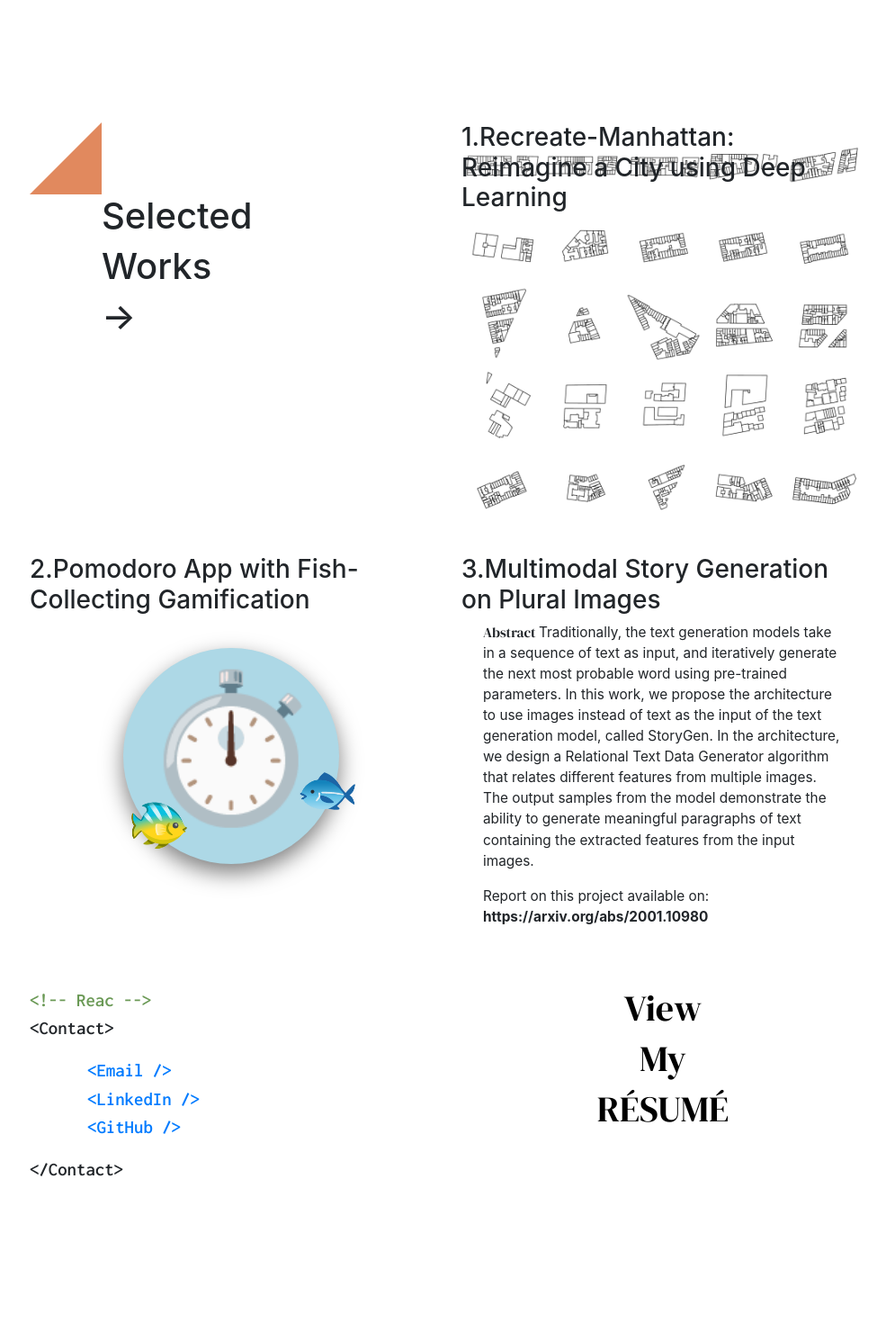
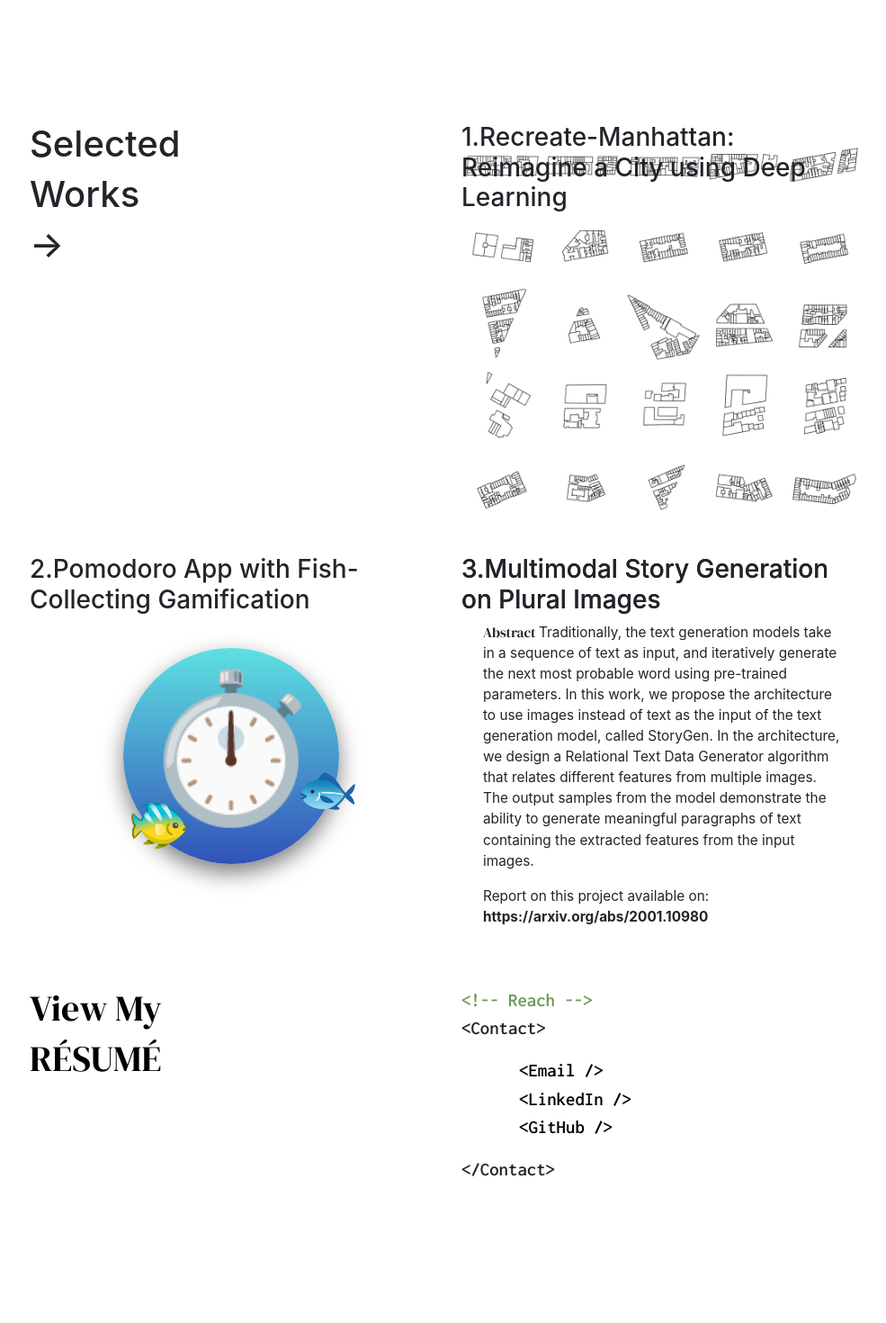
Before and after one commit to jassiay/jiangjing.io, a React (Create React App) app: page / in a window 1280 px wide. Shown: the part 840-2310 px from the top of the page at 90% size, without its empty margins (143-1128 px from the left). Built offline with nearby package versions, Linux system fonts and the light colour scheme.

Commit message:
update style

```diff
--- a/src/App.js
+++ b/src/App.js
@@ -33,8 +33,8 @@ function App() {
       </Row>
       {/* Contact Row */}
       <Row className="d-flex justify-content-center">
+          <SectionCard title="resume" />
           <SectionCard title="contact" />
-          <SectionCard title="resume" />
           <BlankCard threeCol fourCol />
           <BlankCard fourCol />
       </Row>
--- a/src/components/PrimaryCard.js
+++ b/src/components/PrimaryCard.js
@@ -4,9 +4,6 @@ import '../styles.css';
 import profilePic from '../assets/profile_pic.png';
 
 const styles = {
-    nameArea: {
-        backgroundColor: '#e0e0e0',
-    },
     modifyOverflow: {
         overflow: 'visible'
     }
@@ -15,7 +12,7 @@ const styles = {
 function PrimaryCard() {
     return (
         <div className="card-style" style={styles.modifyOverflow}>
-            <div style={styles.nameArea}>
+            <div className="name-area">
                 <h1>JING</h1>
                 <h1>JIANG</h1>
             </div>
--- a/src/components/ProjectCard.js
+++ b/src/components/ProjectCard.js
@@ -25,21 +25,6 @@ function ProjectManhattan() {
             <h3 style={styles.projNum}><span>1.Recreate-Manhattan: Reimagine a City using Deep Learning</span></h3>
             <img className="project-img" src={project1} alt="Project 1" />
             <div className="overlay">
-                <h3 className="title-placeholder">1.Recreate-Manhattan: Reimagine a City using Deep Learning</h3>
-                <p className="info-paragraph">
-                    Curated a dataset consisting of 400 trios of images containing outline, layout, and depth information of the city blocks
-                    in Manhattan.
-                </p>
-                <p className="info-paragraph">
-                    Used the city block depth dataset as ground truth and trained a Pix2Pix Generative Adversarial Networks model that
-                    can generate new depth maps given customized block layout inputs.
-                    Applied this model on various geometric styles to convey innovative concepts of modern architecture and city
-                    planning.
-                </p>
-                <p className="info-paragraph project-link" onClick={()=> window.open("https://recreate-manhattan.jiangjing.io/", "_blank")}>
-                    Visit <br />
-                    <b>https://recreate-manhattan.jiangjing.io/</b>
-                </p>
             </div>
 
         </div>
@@ -56,16 +41,15 @@ function ProjectFishPomodoro() {
             </div>
             <div className="overlay">
                 <h3 className="title-placeholder">2.Pomodoro App with Fish-Collecting Gamification</h3>
-                <p className="info-paragraph">
+                <p className="info-paragraph more-detail">
                 Following Agile Development approaches, developed a smartphone application that features Pomodoro studying
                 techniques, with gamification that enables users to collect animated fish as rewards when they finish studying cycles.
-                </p>
-                <p className="info-paragraph">
+                <br />
                 Used React Native as framework, together with Expo. Used Google Firebase for user authentication and database.
-                </p>
-                <p className="info-paragraph project-link" onClick={()=> window.open("https://tempo-873ec.web.app/", "_blank")}>
-                    Prototype deployed on <br />
-                    <b>https://tempo-873ec.web.app/</b>
+                <br />
+                Prototype deployed on:
+                <br />
+                <b className="project-link" onClick={()=> window.open("https://tempo-873ec.web.app/", "_blank")}>https://tempo-873ec.web.app/</b>
                 </p>
             </div>
         </div>
@@ -75,8 +59,7 @@ function ProjectFishPomodoro() {
 function ProjectStoryGen() {
     return (
         <div onClick={()=> window.open("https://arxiv.org/abs/2001.10980", "_blank")}>
-            {/* <h3 style={styles.projNum}><span style={styles.projNumSpan}>3.</span></h3> */}
-            {/* <img className="project-3-img" src={project3} alt="Project 3" /> */}
+            <h3 style={styles.projNum}><span style={styles.projNumSpan}>3.Multimodal Story Generation on Plural Images</span></h3>
             <h3>3.Multimodal Story Generation on Plural Images</h3>
             <p className="info-paragraph paper-paragraph">
                 <span style={styles.abstract}>Abstract&nbsp;</span>Traditionally, the text generation models take in a sequence of text as input, and iteratively generate
--- a/src/components/SectionCard.js
+++ b/src/components/SectionCard.js
@@ -7,13 +7,9 @@ import resumePDF from '../assets/Resume Jing Jiang.pdf';
 const styles = {
     resumeCard: {
         fontFamily: `'DM Serif Display', serif`,
-        textAlign: 'center'
     },
     workCard: {
         textAlign: 'left',
-    },
-    workCardH1: {
-        marginLeft: 80,
     },
     contactItems: {
         fontFamily: `'Inconsolata', serif`,
@@ -33,7 +29,7 @@ function Contact() {
 
     useEffect(() => {
         const typed = new Typed(typeTarget.current, {
-            strings: ["Reach me out by:"],
+            strings: ["Reach me out by"],
             typeSpeed: 80,
             backSpeed: 50,
             showCursor: false,
@@ -65,8 +61,7 @@ function Resume() {
     return (
         <div style={styles.resumeCard}>
             <a href={resumePDF} target="_blank" className="resume-card">
-                <h1><span>View</span></h1>
-                <h1><span>My</span></h1>
+                <h1><span>View My</span></h1>
                 <h1><span>RÉSUMÉ</span></h1>
             </a>
         </div>
@@ -76,10 +71,9 @@ function Resume() {
 function Work() {
     return (
         <div style={styles.workCard}>
-            <div className="triangle-br"></div>
-            <h1 style={styles.workCardH1}>Selected</h1>
-            <h1 style={styles.workCardH1}>Works</h1>
-            <h1 style={styles.workCardH1}>&rarr;</h1>
+            <h1>Selected</h1>
+            <h1>Works</h1>
+            <h1>&rarr;</h1>
         </div>
     );
 }
--- a/src/styles.css
+++ b/src/styles.css
@@ -1,5 +1,9 @@
 body {
     background-color: #ffffff !important;
+}
+
+a {
+    color: black !important;
 }
 
 .card-style{
@@ -9,9 +13,9 @@ body {
     height: 75vw;
     margin: 0.5rem;
     background-size: cover;
-    /* border-radius: 10px; */
+    border-radius: 10px;
     /* box-shadow: 0px 0px 15px rgba(0, 0, 0, 0.5); */
-    overflow: hidden;
+    /* overflow: hidden; */
     -moz-transition: 0.5s;
     -o-transition: 0.5s;
     -webkit-transition: 0.5s;
@@ -20,6 +24,10 @@ body {
 
 .card-blank {
     display: none;
+}
+
+.name-area {
+    background-color: #e0e0e0;
 }
 
 .profile-pic {
@@ -38,17 +46,6 @@ body {
     border-radius: 10px;
 }
 
-.triangle-br {
-    width: 0;
-    height: 0;
-
-    border-bottom: 80px solid #e1895e;
-    border-left: 80px solid transparent;
-
-    margin-left: 0;
-}
-
-
 .timer-emoji {
     position: absolute;
     margin: auto;
@@ -57,7 +54,7 @@ body {
     top: 0;
     bottom: 0;
     font-size: 10rem;
-    background-color: lightblue;
+    background: linear-gradient(180deg, rgba(94,224,225,1) 0%, rgba(49,82,185,1) 100%);
     height: 15rem;
     width: 15rem;
     border-radius: 50%;
@@ -94,11 +91,9 @@ body {
     width: 100%;
     height: 100%;
     position: absolute;
-    /* padding: 1rem; */
     top: 0;
     z-index: 8;
     border-radius: 10px;
-    color: #000000;
     -moz-transition: 0.5s;
     -o-transition: 0.5s;
     -webkit-transition: 0.5s;
@@ -117,37 +112,19 @@ body {
     padding: 0 1.5rem;
 }
 
-.card-hover .overlay a{
-    position: relative;
-    width: 60%;
-    top: 30vw;
-    padding: 0.5rem 2rem;
-    border: 2px solid #000;
-    text-decoration: none;
-    color:#000;
-    border-radius: 3px;
-    -moz-transition: 0.5s;
-    -o-transition: 0.5s;
-    -webkit-transition: 0.5s;
-    transition: 0.5s;
-}
-
 .card-hover:hover {
     box-shadow: 0px 10px 25px rgba(0, 0, 0, 0.5);
-    transform: scale(0.95);
+    /* transform: scale(0.95); */
     border-radius: 10px;
     cursor: pointer;
 }
 
-.card-hover:hover .overlay{
-    background: rgba(255, 255, 255, 0.6);
+.card-hover:hover .more-detail{
+    background: rgba(255, 255, 255, 0.5);
 }
+
 .card-hover:hover h3, .card-hover:hover p{
     opacity: 1;
-}
-
-.card-hover:hover a{
-    top: 0px;
 }
 
 .resume-card:hover {
@@ -186,7 +163,7 @@ body {
 
 .project-link:hover {
     cursor: pointer;
-    background: #e0e0e0;
+    background: #e1895e;
 }
 
 .title-placeholder {
@@ -196,6 +173,7 @@ body {
 
 .paper-paragraph {
     padding: 0 1.5rem;
+    z-index: 9;
 }
 
 .info-paragraph {
```
